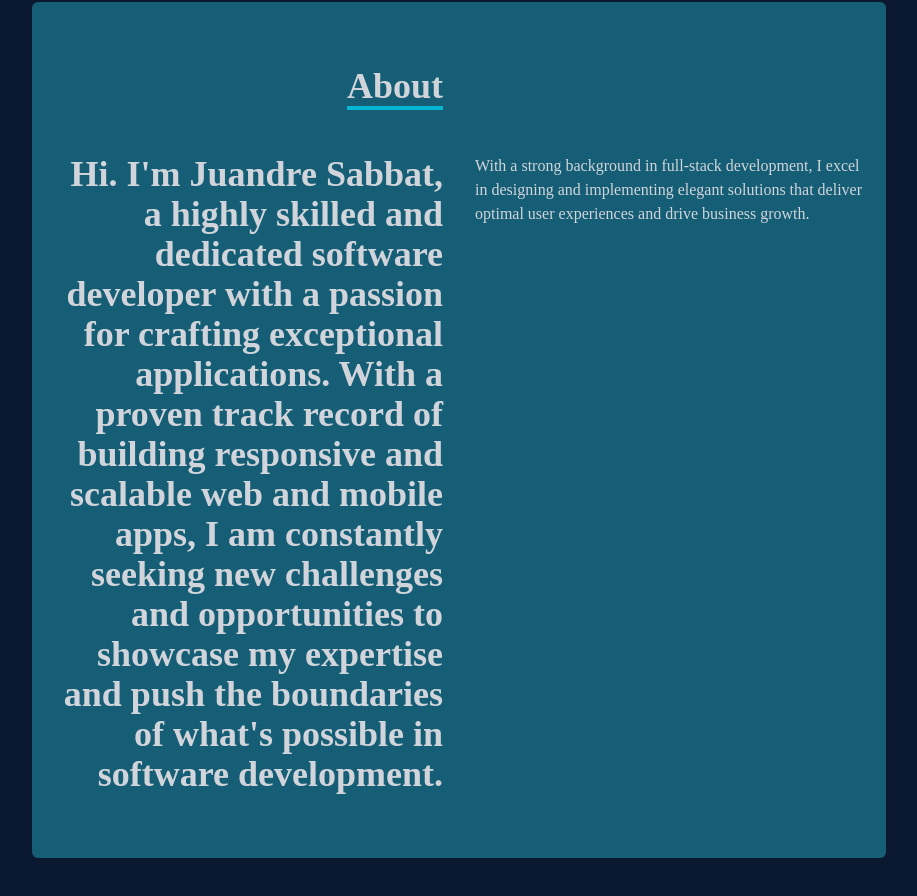
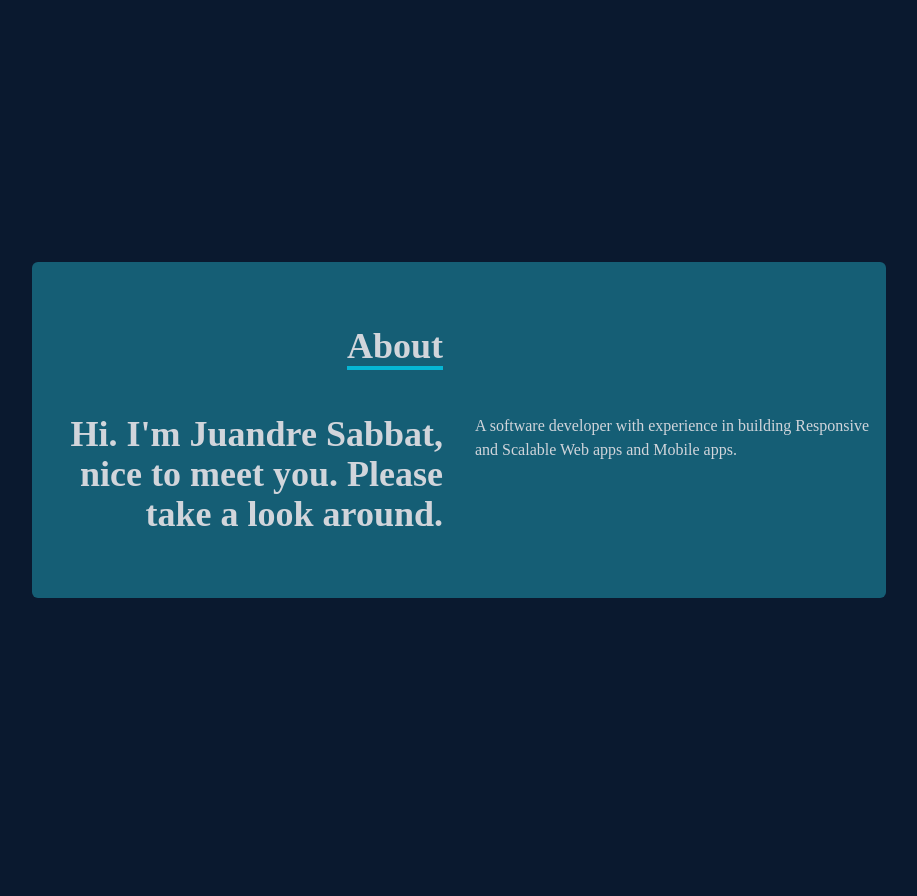
Before and after one commit to sabbatj/react-portfolio-js, a React (Create React App) app: page / in a window 1280 px wide. Shown: the part 770-1666 px from the top of the page, without its empty margins (181-1098 px from the left). Built offline with nearby package versions, Linux system fonts and the light colour scheme.

Commit message:
Update about.screen.tsx

```diff
--- a/src/screens/about/about.screen.tsx
+++ b/src/screens/about/about.screen.tsx
@@ -1,3 +1,5 @@
+
+
 const About = () => {
   return (
     <div
@@ -18,12 +20,15 @@ About
           <div className="max-w-[1000px] w-full grid sm:grid-cols-2 gap-8 px-4">
             <div className="sm:text-right text-4xl font-bold">
               <p>
-Hi. I'm Juandre Sabbat, a highly skilled and dedicated software developer with a passion for crafting exceptional applications. With a proven track record of building responsive and scalable web and mobile apps, I am constantly seeking new challenges and opportunities to showcase my expertise and push the boundaries of what's possible in software development.
+                Hi. I'm Juandre Sabbat, nice to meet you. Please take a
+                look around.
               </p>
             </div>
             <div>
               <p>
-With a strong background in full-stack development, I excel in designing and implementing elegant solutions that deliver optimal user experiences and drive business growth.
+                {" "}
+                A software developer with experience in building Responsive and
+                Scalable Web apps and Mobile apps.
               </p>
             </div>
           </div>
```
Lines whose indentation alone changed are shown as unchanged.
